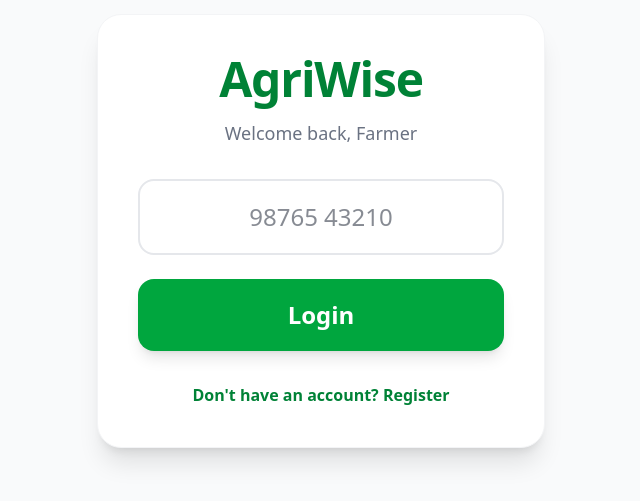
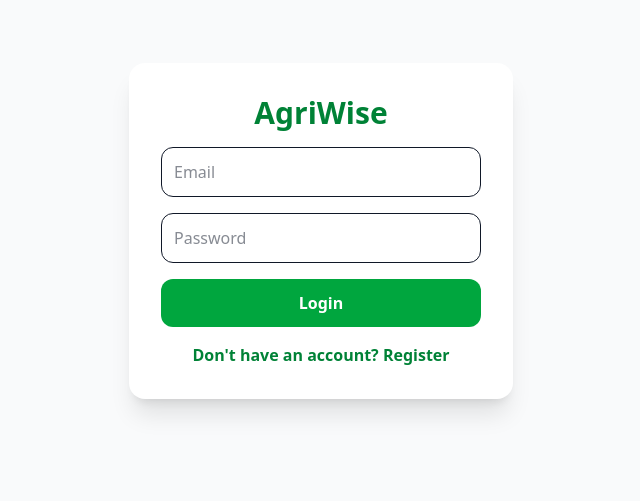
Before and after one commit to AgriWiseOrg/AgriWise, a React (Vite) app in the folder demo/: page /login in a window 1280 px wide. Shown: the part 169-670 px from the top of the page, without its empty margins (319-959 px from the left). Built offline with nearby package versions, Linux system fonts and the light colour scheme.

Commit message:
different roles

```diff
--- a/demo/src/components/LoginPage.jsx
+++ b/demo/src/components/LoginPage.jsx
@@ -1,82 +1,103 @@
 import React, { useState } from 'react';
 
 const LoginPage = ({ onLogin }) => {
-  const [phone, setPhone] = useState('');
-  const [isRegistering, setIsRegistering] = useState(false); // Mode toggle
+  const [email, setEmail] = useState('');
+  const [password, setPassword] = useState('');
+  const [role, setRole] = useState('farmer'); // Default is lowercase
+  const [isRegistering, setIsRegistering] = useState(false);
+  const [error, setError] = useState('');
   const [loading, setLoading] = useState(false);
-  const [error, setError] = useState('');
 
   const handleSubmit = async (e) => {
     e.preventDefault();
     setLoading(true);
     setError('');
 
-    const endpoint = isRegistering ? '/api/auth/register' : '/api/auth/login';
+    const endpoint = isRegistering
+      ? 'http://localhost:5001/api/auth/register'
+      : 'http://localhost:5001/api/auth/login';
+
+    const payload = isRegistering
+      ? { email, password, role }
+      : { email, password };
 
     try {
-      const response = await fetch(`http://localhost:5001${endpoint}`, {
+      const res = await fetch(endpoint, {
         method: 'POST',
         headers: { 'Content-Type': 'application/json' },
-        body: JSON.stringify({ phoneNumber: phone })
+        body: JSON.stringify(payload)
       });
 
-      const data = await response.json();
+      const data = await res.json();
 
-      if (response.ok) {
+      if (!res.ok) {
+        setError(data.error || 'Something went wrong');
+      } else {
         onLogin(data.user);
-      } else {
-        setError(data.error);
       }
+
     } catch (err) {
-      setError('Cannot connect to server.');
+      console.error("Frontend Fetch Error:", err);
+      setError('Server not reachable. Check if backend is running.');
     } finally {
       setLoading(false);
     }
   };
 
   return (
-    <div className="h-screen w-full flex items-center justify-center bg-gray-50 px-4">
-      <div className="max-w-md w-full space-y-8 text-center bg-white p-10 rounded-3xl shadow-xl border border-gray-100">
-        <div>
-          <h1 className="text-5xl font-black text-green-700 tracking-tight">AgriWise</h1>
-          <p className="mt-4 text-gray-500 text-lg">
-            {isRegistering ? 'Create your farmer account' : 'Welcome back, Farmer'}
-          </p>
-        </div>
+    <div className="h-screen flex items-center justify-center bg-gray-50">
+      <form onSubmit={handleSubmit} className="bg-white p-8 rounded-2xl shadow-xl w-96 space-y-4">
+        <h1 className="text-3xl font-black text-green-700 text-center">AgriWise</h1>
 
-        <form className="mt-8 space-y-6" onSubmit={handleSubmit}>
         <input
-            type="tel"
+          type="email"
+          placeholder="Email"
+          className="w-full border p-3 rounded-xl focus:ring-2 focus:ring-green-500 outline-none"
+          value={email}
+          onChange={(e) => setEmail(e.target.value)}
           required
-            className="peer block w-full px-4 py-5 rounded-2xl border-2 border-gray-200 text-gray-900 text-2xl text-center focus:border-green-600 focus:ring-0 outline-none"
-            placeholder="98765 43210"
-            value={phone}
-            onChange={(e) => setPhone(e.target.value)}
         />
 
-          {error && <p className="text-red-500 text-sm font-bold bg-red-50 p-2 rounded-lg">{error}</p>}
+        <input
+          type="password"
+          placeholder="Password"
+          className="w-full border p-3 rounded-xl focus:ring-2 focus:ring-green-500 outline-none"
+          value={password}
+          onChange={(e) => setPassword(e.target.value)}
+          required
+        />
+
+        {isRegistering && (
+          <select
+            className="w-full border p-3 rounded-xl bg-white"
+            value={role}
+            onChange={(e) => setRole(e.target.value)}
+          >
+            <option value="farmer">Farmer</option>
+            <option value="buyer">Buyer</option>
+            <option value="admin">Admin</option>
+          </select>
+        )}
+
+        {error && <p className="text-red-500 text-sm font-medium">{error}</p>}
 
         <button
           type="submit"
           disabled={loading}
-            className="w-full flex justify-center py-5 px-4 text-2xl font-bold rounded-2xl text-white bg-green-600 hover:bg-green-700 transition-all shadow-lg"
+          className="w-full bg-green-600 hover:bg-green-700 text-white py-3 rounded-xl font-bold transition-all disabled:opacity-50"
         >
-            {loading ? 'Processing...' : (isRegistering ? 'Register Now' : 'Login')}
+          {loading ? 'Please wait...' : isRegistering ? 'Register' : 'Login'}
         </button>
-        </form>
 
-        <div className="mt-6">
-          <button
+        <p
           onClick={() => { setIsRegistering(!isRegistering); setError(''); }}
-            className="text-green-700 font-bold hover:underline"
+          className="text-center text-green-700 cursor-pointer font-semibold hover:underline"
         >
           {isRegistering ? 'Already have an account? Login' : "Don't have an account? Register"}
-          </button>
-        </div>
-      </div>
+        </p>
+      </form>
     </div>
   );
 };
 
-
 export default LoginPage;
```
Also changed, not shown: 2 other files (tests, documents, lock files or other folders). Lines whose indentation alone changed are shown as unchanged.
